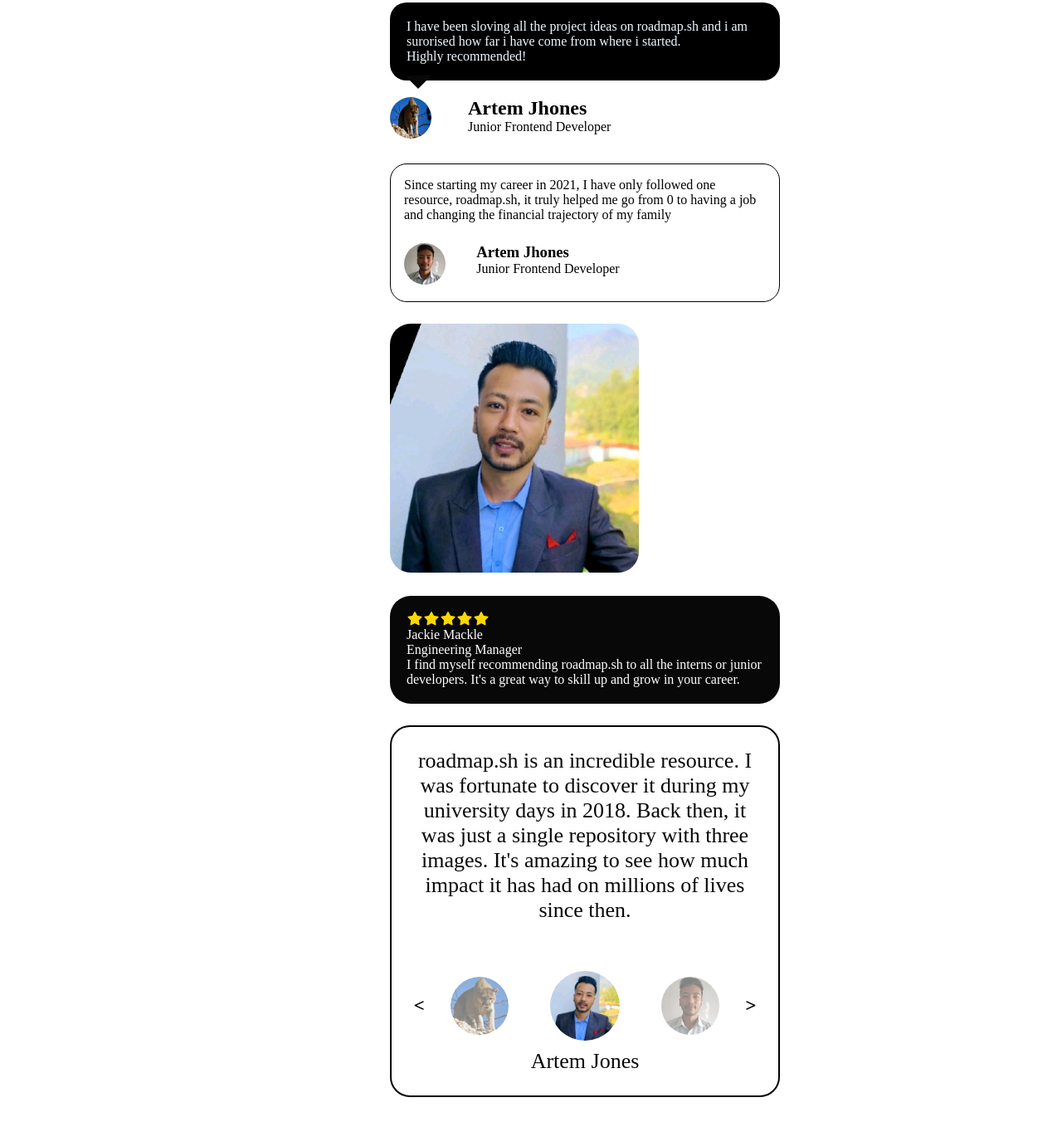
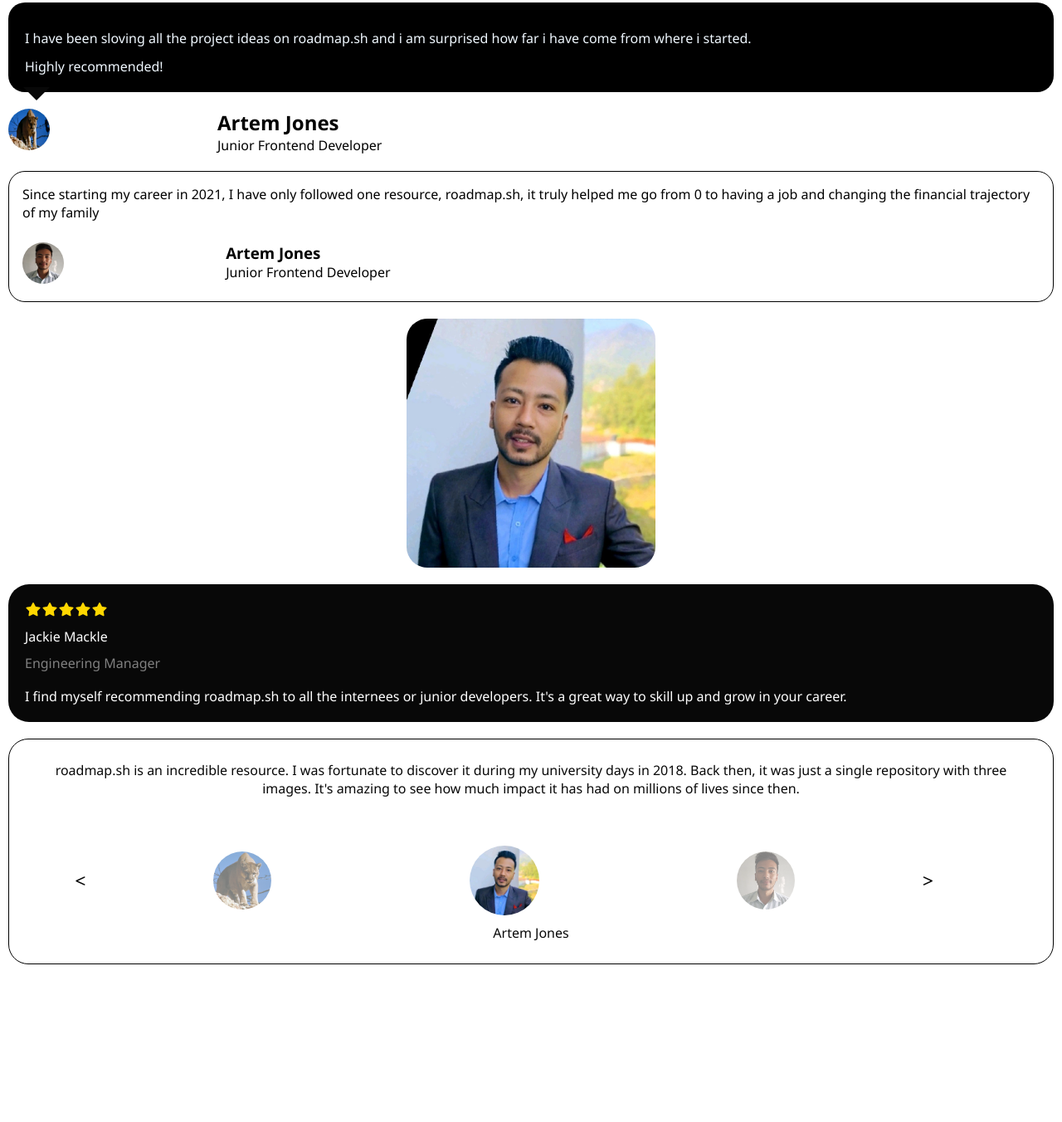
Before and after one commit to dipinthapa/CSS-Practice-Testimonial-component, a plain HTML site: page src/grid/html/grid.html in a window 1280 px wide. Shown: the part 27-1379 px from the top of the page at 83% size. After the commit the page ends 1219 px from the top, so only its background shows below. Drawn offline with Linux system fonts and the light colour scheme.

Commit message:
used grid

```diff
--- a/src/grid/css/grid.css
+++ b/src/grid/css/grid.css
@@ -3,20 +3,20 @@
   padding: 0;
   box-sizing: border-box;
 }
-
+body {
+  font-family: "Segoe UI", Verdana, sans-serif;
+}
 .main-container {
-  max-width: 360px;
-  margin: 20px auto
+  /* max-width: 360px; */
+  margin: 20px auto;
 }
 .testimonial-container {
-  display: grid;
-  grid-gap: 26px;
-  max-width: 300px;
+  /* display: grid;
+  grid-gap: 26px; */
+  /* max-width: 300px; */
   padding: 10px;
 }
-/* .first-card {
-  } */
-  .comment-box {
+.comment-box {
   position: relative;
   background-color: black;
   padding: 20px;
@@ -34,8 +34,9 @@
 }
 .comment-box P {
   color: aliceblue;
+  margin-top: 12px;
 }
-.user-info{
+.user-info {
   display: grid;
   grid-template-columns: 20% 80%;
   grid-template-rows: 100%;
@@ -45,12 +46,12 @@
   border-radius: 100%;
   width: 50px;
   height: 50px;
-
 }
 .review-container {
   border: 1px solid black;
   border-radius: 20px;
   padding: 16px;
+  margin-top: 20px;
 }
 .user-box {
   display: grid;
@@ -58,12 +59,17 @@
   grid-template-rows: 100%;
   margin-top: 25px;
 }
-.user-box img{
+.user-box img {
   width: 50px;
   height: 50px;
   border-radius: 50%;
 }
-.image-container img{
+.image-container {
+  display: grid;
+  place-items: center;
+  margin-top: 20px;
+}
+.image-container img {
   width: 300px;
   height: 300px;
   border-radius: 25px;
@@ -72,37 +78,50 @@
   border-radius: 25px;
   padding: 20px;
   background-color: #080808;
-  margin-top: 24px;
+  margin-top: 20px;
 }
-.rating-section p{
-   color: white;
+/* .rating-section p {
+  color: white;
+} */
+.commenter-name {
+  margin-top: 10px;
+  font-weight: 500;
+  color: white;
+}
+.different-color {
+  color: gray;
+  margin-top: 10px;
+  margin-bottom: 18px;
+}
+.comment span {
+  color: white;
 }
 .star {
   color: gold;
 }
 .slider-container {
-  border: 2px solid black;
+  border: 1px solid black;
   border-radius: 24px;
   padding: 26px;
+  margin-top: 20px;
 }
 .slider-box p {
   color: #080808;
   text-align: center;
-  font-size: 26px;
+  font-size: 16px;
 }
 
 .slider-pic {
-  display: flex;
-  align-items: center;
+  display: grid;
+  grid-template-columns:10% 20% 30% 20% 10% ;
+  place-items: center;
   margin-top: 58px;
-  justify-content: center;
-  gap: 10px;
+  gap: 14px;
 }
 .slider-pic img {
   width: 70px;
   height: 70px;
   border-radius: 100%;
-  margin: 0px 20px;
   opacity: 0.5;
   object-fit: cover;
 }
@@ -116,12 +135,26 @@
   height: 84px;
   opacity: 1;
 }
-.icon{
+.icon {
   font-size: 12px;
 }
-.icon a{
+.icon a {
   color: #000;
 }
 .dev-name {
   margin-top: 10px;
 }
+
+@media (min-width: 640px) and (max-width: 1024px) {
+  .main-container {
+    padding: 24px;
+  }
+  .user-box  {
+    grid-template-columns: 10% 90%;
+    grid-template-rows: 100%;
+  }
+  .user-info{
+    grid-template-columns: 10% 90%;
+    grid-template-rows: 100%;
+  }
+}
--- a/src/grid/html/grid.html
+++ b/src/grid/html/grid.html
@@ -19,7 +19,7 @@
             <div class="comment-box">
               <p>
                 I have been sloving all the project ideas on roadmap.sh and i am
-                surorised how far i have come from where i started.
+                surprised how far i have come from where i started.
               </p>
               <p>Highly recommended!</p>
               <div>
@@ -31,12 +31,13 @@
                 <img src="../../image/cougar.png" alt="" />
               </div>
               <div>
-                <h2>Artem Jhones</h2>
+                <h2>Artem Jones</h2>
                 <p>Junior Frontend Developer</p>
               </div>
             </div>
           </div>
         </div>
+        <!-- cards 2 -->
         <div class="review-container">
           <div>
             <div class="review-box">
@@ -54,7 +55,7 @@
                   <img src="../../image/pic-min.jpg" alt="User Photo" />
                 </div>
                 <div>
-                  <h3>Artem Jhones</h3>
+                  <h3>Artem Jones</h3>
                   <span>
                     <p class="employee-post">Junior Frontend Developer</p>
                   </span>
@@ -63,12 +64,12 @@
             </div>
           </div>
         </div>
-        <!-- cards 2 -->
-        <div class="image-and-rating-card">
-          <div class="image-and-rating-section">
+        <!-- cards 3 -->
         <div class="image-container">
           <img src="../../image/linkdin.jpg" alt="" />
         </div>
+        <!-- cards 4 -->
+        <div class="rating-card">
           <div class="rating-section">
             <div class="star">
               <i class="fa-solid fa-star"></i><i class="fa-solid fa-star"></i
@@ -80,17 +81,16 @@
               <p class="different-color">Engineering Manager</p>
               <p class="comment">
                 <span>I find myself recommending roadmap.sh to all</span>
-                  <span>the interns or junior developers. It's a great</span>
+                <span>the internees or junior developers. It's a great</span>
                 <span>way to skill up and grow in your career.</span>
               </p>
             </div>
           </div>
         </div>
-        </div>
-        <!-- card 3 -->
+        <!-- card 5 -->
         <div class="slider-container">
           <div class="slider-box">
-            <p class="comment">
+            <p class="slider-comment">
               <span>
                 roadmap.sh is an incredible resource. I was fortunate to
                 discover it
```
Lines whose indentation alone changed are shown as unchanged.
